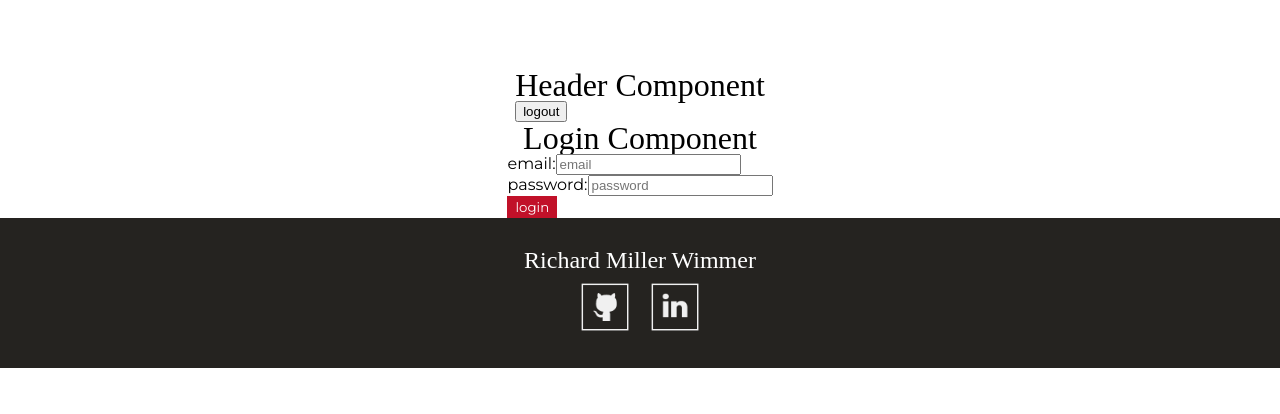
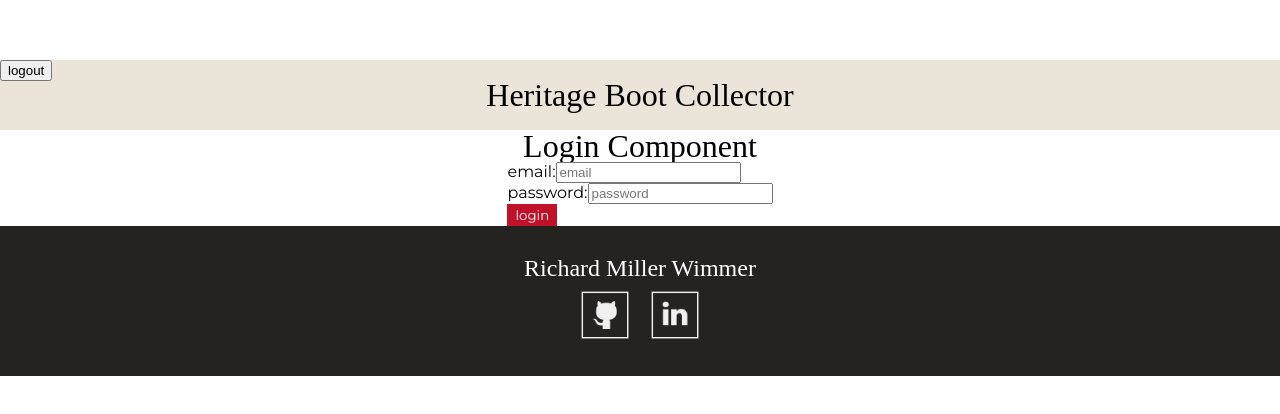
Before and after one commit to RichardMillerWimmer/heritage-boot-tracker, a React (Create React App) app: page /#/login in a window 1280 px wide. Shown: the part 182-596 px from the top of the page. Built offline with nearby package versions, Linux system fonts and the light colour scheme; a web font is replaced by a local one; what redux-promise-middleware would draw is missing.

Commit message:
work on header

```diff
--- a/src/components/Header.tsx
+++ b/src/components/Header.tsx
@@ -17,10 +17,10 @@
     }
 
     return (
-        <div>
-            <h3>Header Component</h3>
+        <section className='header'>
+            <h3>Heritage Boot Collector</h3>
             <button onClick={logout}>logout</button>
-        </div>
+        </section>
     )
 }
 
--- a/src/sass/layout/_header.sass
+++ b/src/sass/layout/_header.sass
@@ -0,0 +1,11 @@
+.header
+    width: 100vw
+    height: 70px
+    background: $color-secondary
+    position: relative
+    h3
+        position: absolute
+        top: 50%
+        left: 50%
+        -ms-transform: translate(-50%, -50%)
+        transform: translate(-50%, -50%)
--- a/src/sass/main.css
+++ b/src/sass/main.css
@@ -116,6 +116,20 @@
   min-width: 100vw;
 }
 
+.header {
+  width: 100vw;
+  height: 70px;
+  background: #eae5d8;
+  position: relative;
+}
+.header h3 {
+  position: absolute;
+  top: 50%;
+  left: 50%;
+  -ms-transform: translate(-50%, -50%);
+  transform: translate(-50%, -50%);
+}
+
 .footer {
   width: 100vw;
   height: 150px;
```
Also changed, not shown: 1 other file (tests, documents, lock files or other folders).
